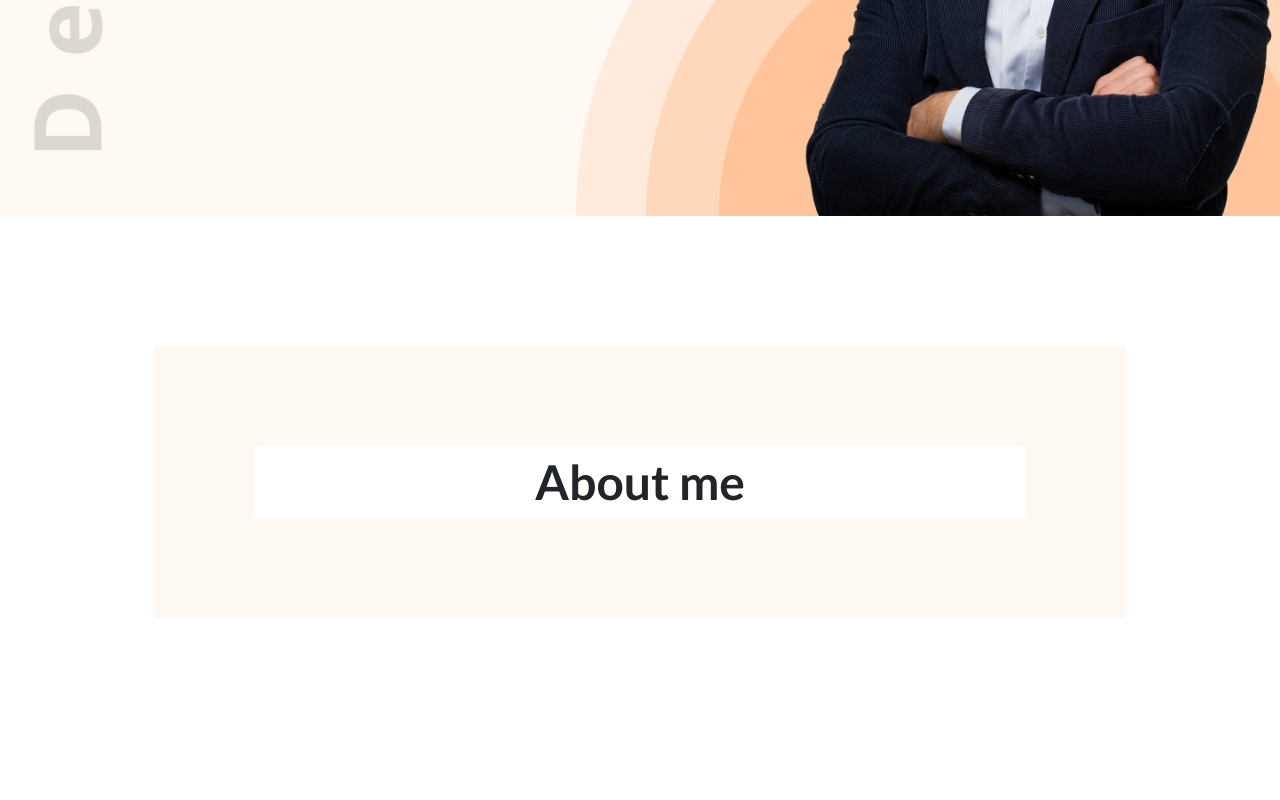
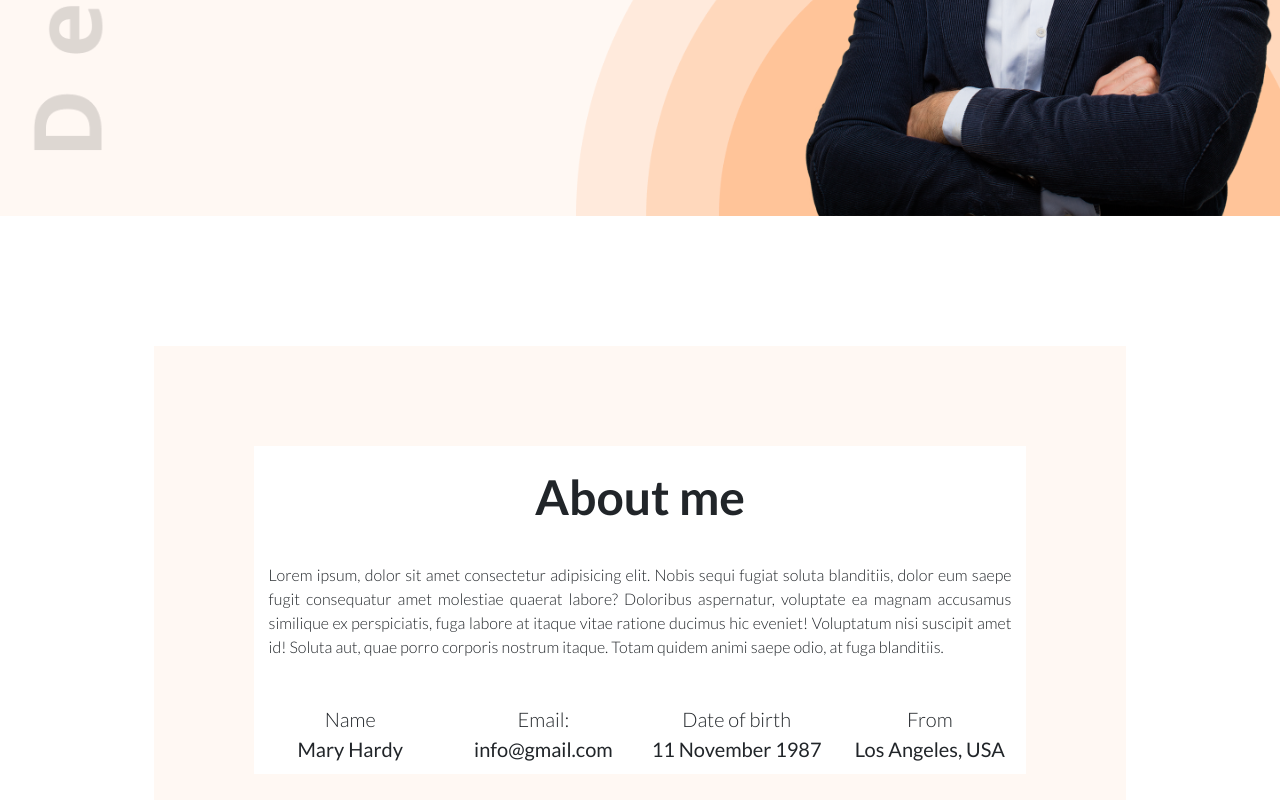
Before and after one commit to DarkRahi999/Project-CSS-01, a plain HTML site: page index.html in a window 1280 px wide. Shown: the part 654-1454 px from the top of the page. Before the commit the page ends 1402 px from the top, so only its background shows below. Drawn offline with Linux system fonts and the light colour scheme.

Commit message:
about me added

```diff
--- a/index.html
+++ b/index.html
@@ -73,7 +73,30 @@
 				<!--O_-----------{  About Section  }-----------_-->
 				<div class="about">
 					<div class="about-items">
-						<h2 class="fa-3x">About me</h2>
+						<!---_-----------{  About title and pera  }-----------_-->
+						<div class="about-text">
+							<h2 class="fa-3x">About me</h2>
+							<p>Lorem ipsum, dolor sit amet consectetur adipisicing elit. Nobis sequi fugiat soluta blanditiis, dolor eum saepe fugit consequatur amet molestiae quaerat labore? Doloribus aspernatur, voluptate ea magnam accusamus similique ex perspiciatis, fuga labore at itaque vitae ratione ducimus hic eveniet! Voluptatum nisi suscipit amet id! Soluta aut, quae porro corporis nostrum itaque. Totam quidem animi saepe odio, at fuga blanditiis.</p>
+						</div>
+						<!---_-----------{  About details section  }-----------_-->
+						<div class="about-details">
+							<div class="about-details-item1">
+								<h4 class="item">Name</h4>
+								<h4 class="sub-item">Mary Hardy</h4>
+							</div>
+							<div class="about-details-item2">
+								<h4 class="item">Email:</h4>
+								<h4 class="sub-item">info@gmail.com</h4>
+							</div>
+							<div class="about-details-item3">
+								<h4 class="item">Date of birth</h4>
+								<h4 class="sub-item">11 November 1987</h4>
+							</div>
+							<div class="about-details-item4">
+								<h4 class="item">From</h4>
+								<h4 class="sub-item">Los Angeles, USA</h4>
+							</div>
+						</div>
 					</div>
 				</div>
 				<!--O_-----------{  About Section  }-----------_-->
--- a/style.css
+++ b/style.css
@@ -247,8 +247,7 @@ section{
   margin: 0 12%;
   background-color: var(--white);
 }
-/*O_-------{  Banner Section Style  }-------  */
-
+/*O_-------{  About Section Style  }-------  */
 .about{
   margin: 130px 0;
   background-color: var(--color-2);
@@ -256,11 +255,49 @@ section{
 .about-items{
   padding: 100px 100px;
 }
+.about-text{
+  background-color: #fff;
+  padding: 15px;
+}
 .about-items h2{
   text-align: center;
   font-weight: 600;
-  background-color: #fff;
 }
+.about-items p{
+  padding: 30px 0;
+  font-weight: 300;
+}
+.about-details{
+  display: flex;
+  font-size: 20px;
+  background-color: var(--white);
+  justify-content: center;
+  padding-bottom: 10px;
+}
+.about-details-item1{
+  width: 25%;
+  text-align: center;
+}
+.about-details-item2{
+  width: 25%;
+  text-align: center;
+}
+.about-details-item3{
+  width: 25%;
+    text-align: center;
+}
+.about-details-item4{
+  width: 25%;
+    text-align: center;
+}
+.item{
+  font-weight: 300;
+}
+.sub-item{
+  font-weight: 500;
+  font-style: bold;
+}
+/*O_-------{  What I do Section Style  }-------  */
 /*//_--------------{  Extra Section Style  }-------------_*/
 /*G_--------------{  Start Footer Section Style  }---------------_*/
 
```
